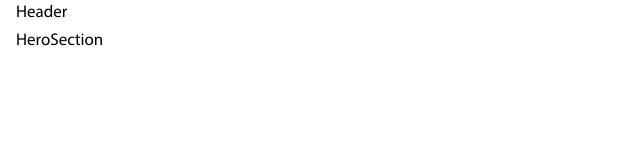
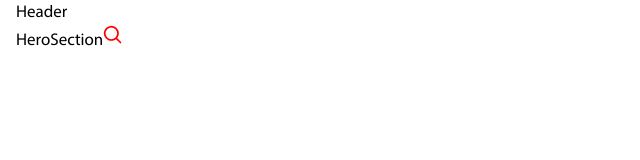
Before and after one commit to VitaliyLF/Next-scss-starter-kit, a Next.js app: page / in a window 1280 px wide. Shown: the top 160 px of the page, without its empty margins (0-640 px from the left). Built offline with nearby package versions, Linux system fonts and the light colour scheme.

Commit message:
style: Update HeroSection icon color to red

```diff
--- a/src/components/widgets/HeroSection/HeroSection.module.scss
+++ b/src/components/widgets/HeroSection/HeroSection.module.scss
@@ -1,6 +1,6 @@
 .hero {
   &__icon {
-    color: #ffffff;
+    color: red;
     width: 20px;
     height: 20px;
     transition: color 0.3s ease-in-out;
```
